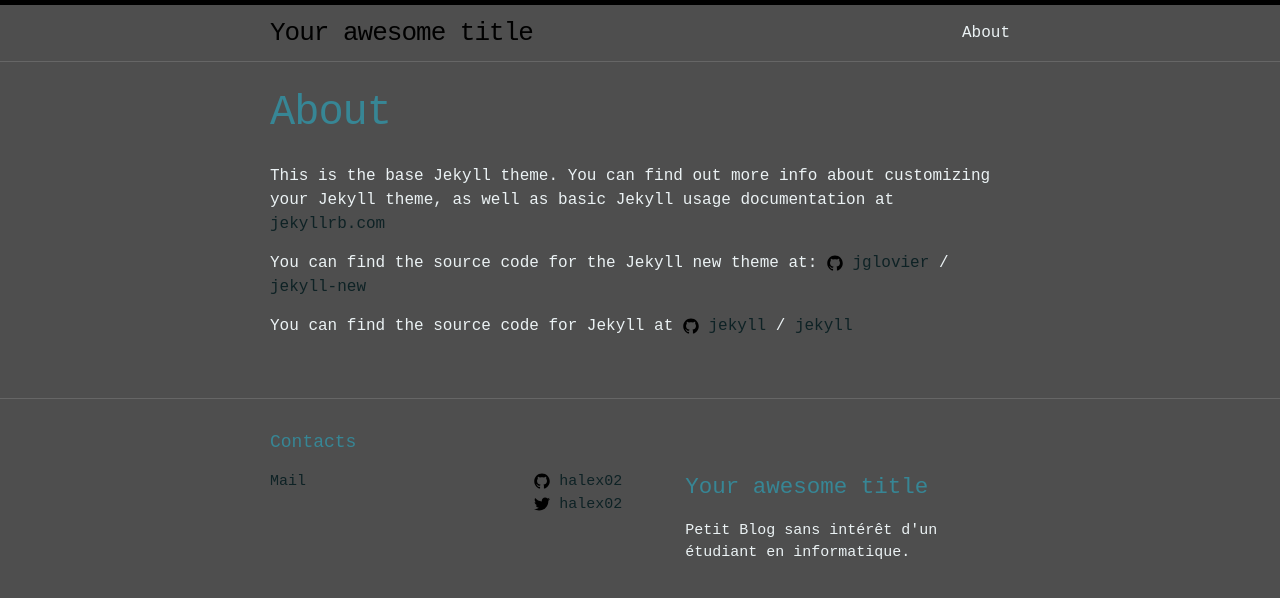
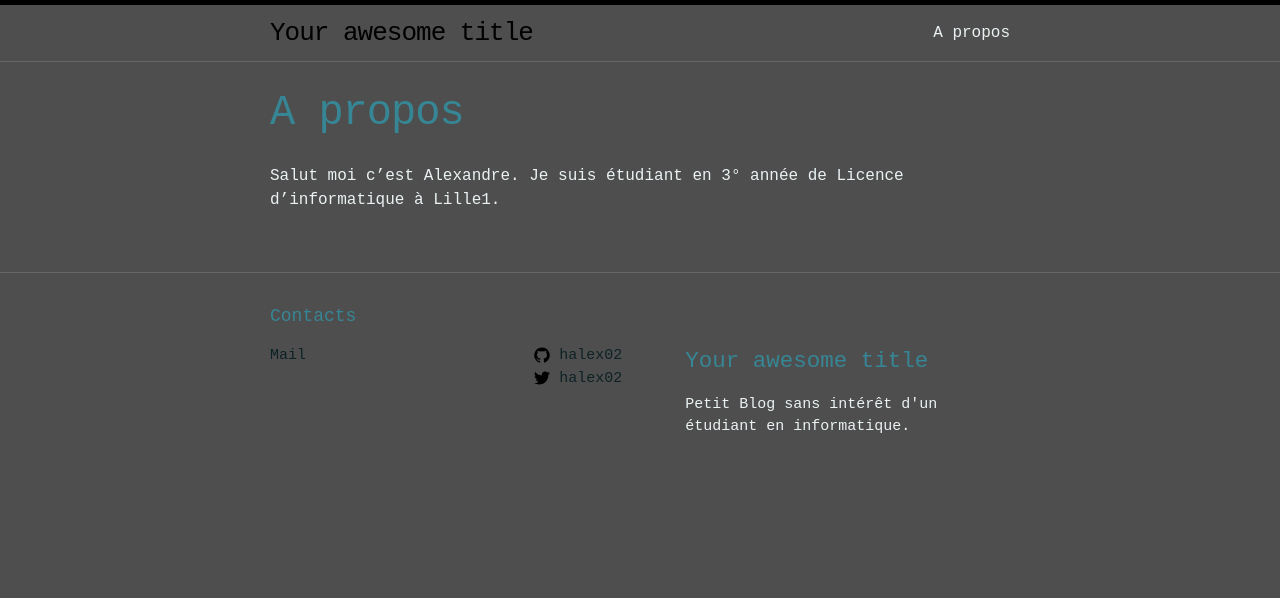
Before and after one commit to halex02/halex02.github.io, a Jekyll site: the page built from about.md, in a window 1280 px wide. Shown: the top 598 px of the page. Built offline with Jekyll 4.4.1, drawn with Linux system fonts in a browser that asks for light colours.

Commit message:
correction coloration syntaxique

```diff
--- a/_sass/_base.scss
+++ b/_sass/_base.scss
@@ -133,7 +133,8 @@
     font-size: 15px;
     border: 1px solid $grey-color-light;
     border-radius: 3px;
-    background-color: #eef;
+    background-color: #606E6A;
+    color : $grey-color
 }
 
 code {
--- a/about.md
+++ b/about.md
@@ -1,15 +1,7 @@
 ---
 layout: page
-title: About
+title: A propos
 permalink: /about/
 ---
 
-This is the base Jekyll theme. You can find out more info about customizing your Jekyll theme, as well as basic Jekyll usage documentation at [jekyllrb.com](http://jekyllrb.com/)
-
-You can find the source code for the Jekyll new theme at:
-{% include icon-github.html username="jglovier" %} /
-[jekyll-new](https://github.com/jglovier/jekyll-new)
-
-You can find the source code for Jekyll at
-{% include icon-github.html username="jekyll" %} /
-[jekyll](https://github.com/jekyll/jekyll)
+Salut moi c'est Alexandre. Je suis étudiant en 3° année de Licence d'informatique à Lille1.
```
